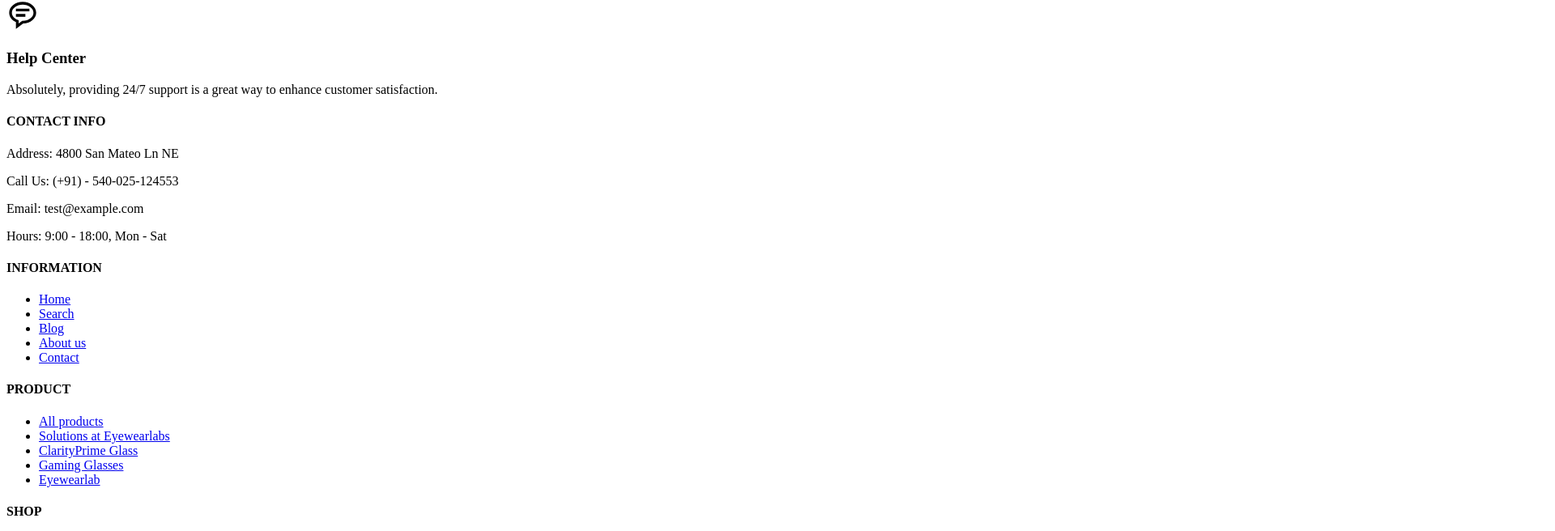
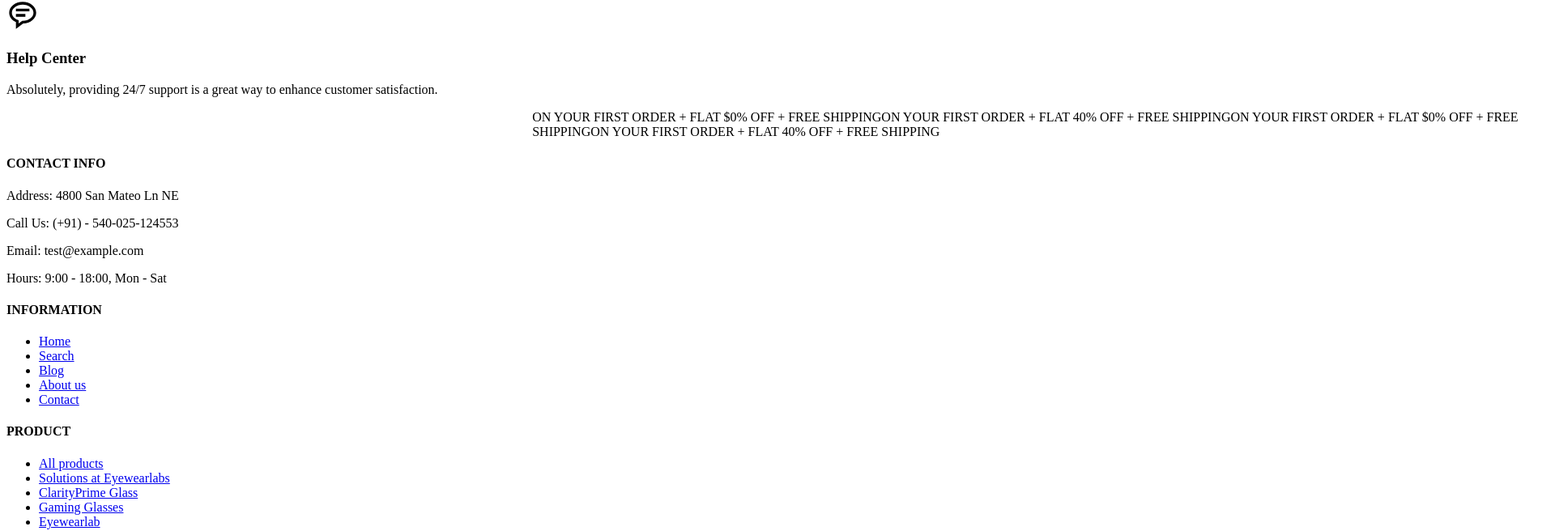
Before and after one commit to RufatRahmatov/myshopify.com-final-project-, a Next.js app in the folder api-front/: page / in a window 1280 px wide. Shown: the part 1997-2653 px from the top of the page at 81% size, 1920 px wide, since content can reach past the window. Built offline with nearby package versions, Linux system fonts and the light colour scheme.

Commit message:
scolling components add

```diff
--- a/api-front/src/app/_components/header/index.tsx
+++ b/api-front/src/app/_components/header/index.tsx
@@ -186,13 +186,12 @@ const Header = () => {
             </div>
 
             <div className="hidden md:flex space-x-8 ml-16">
-              <a
-                href="#"
+              <Link
+                href="/page"
                 className="hover:border-b-2 hover:border-black font-medium text-lg"
               >
                 {textContent.home}
-              </a>
-
+              </Link>
               <div className="relative dropdown">
                 {" "}
                 <button
@@ -271,7 +270,6 @@ const Header = () => {
                   </div>
                 </Transition>
               </div>
-
               <div className="relative dropdown">
                 <button
                   onClick={() => toggleDropdown("Template")}
@@ -351,7 +349,6 @@ const Header = () => {
                   </div>
                 </Transition>
               </div>
-
               <div className="relative dropdown">
                 <button
                   onClick={() => toggleDropdown("Collection")}
@@ -450,7 +447,6 @@ const Header = () => {
                   </div>
                 </Transition>
               </div>
-
               <a
                 href="#"
                 className="hover:border-b-2 hover:border-black font-medium text-lg"
--- /dev/null
+++ b/api-front/src/app/_components/scrolling/index.tsx
@@ -0,0 +1,39 @@
+import React from "react";
+
+const ScrollingText: React.FC = () => {
+  return (
+    <div className="overflow-hidden whitespace-nowrap mt-10 w-full">
+      <div
+        className="text-4xl font-medum flex items-center"
+        style={{
+          animation: "scroll 25s linear infinite",
+        }}
+      >
+        <span className="mr-8">
+          ON YOUR FIRST ORDER + FLAT $0% OFF + FREE SHIPPING
+        </span>
+        <span className="mr-8">
+          ON YOUR FIRST ORDER + FLAT 40% OFF + FREE SHIPPING
+        </span>
+        <span className="mr-8">
+          ON YOUR FIRST ORDER + FLAT $0% OFF + FREE SHIPPING
+        </span>
+        <span className="mr-8">
+          ON YOUR FIRST ORDER + FLAT 40% OFF + FREE SHIPPING
+        </span>
+      </div>
+      <style jsx>{`
+        @keyframes scroll {
+          0% {
+            transform: translateX(100%);
+          }
+          100% {
+            transform: translateX(-100%);
+          }
+        }
+      `}</style>
+    </div>
+  );
+};
+
+export default ScrollingText;
--- a/api-front/src/app/page.tsx
+++ b/api-front/src/app/page.tsx
@@ -1,6 +1,7 @@
 "use client";
 
 import Features from "./_components/features";
+import ScrollingText from "./_components/scrolling";
 import SwiperComponent from "./_components/swiper";
 import ViewCollection from "./_components/viewcollection";
 import Layouts from "./_layouts/layout";
@@ -12,6 +13,7 @@ export default function Page() {
         <SwiperComponent />
         <ViewCollection />
         <Features />
+        <ScrollingText />
         {/* <Featured /> */}
       </main>
     </Layouts>
```
Also changed, not shown: api-front/src/app/globals.scss (+10 -17 lines), api-front/next.config.mjs (line endings or trailing spaces).
